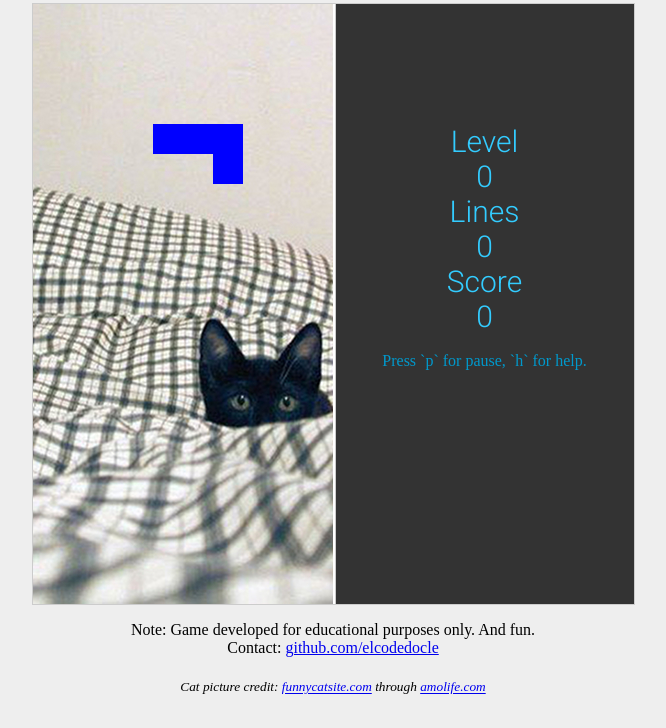
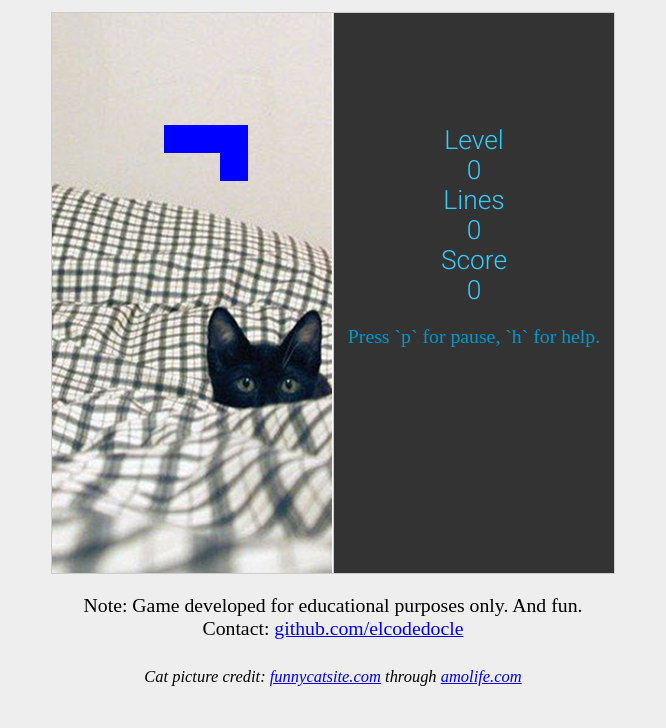
Before and after one commit to elcodedocle/tetrominos, a plain HTML site: page tetrominos.html in a window 1280 px wide. Shown: the part 87-815 px from the top of the page, without its empty margins (307-973 px from the left). Drawn offline with nearby package versions, Linux system fonts and the light colour scheme.

Commit message:
Add window fitting and automatic resizing.

```diff
--- a/fallingTetrominos3.js
+++ b/fallingTetrominos3.js
@@ -3,8 +3,6 @@
  * Copyright (C) 2013 Gael Abadin
  *
  * TODO:
- *
- * Fit window and resize on window resize.
  *
  * Menu:
  *  -Select start level
@@ -45,12 +43,10 @@ var worldClass = function(worldMap) {
     var tThis = this;
     var canvas=null, context=null, grid=null, cell=null;
 
-    var setCell = function(){
+    this.setCell = function(){
         cell = {
-            width : Math.floor(canvas.width
-                    / grid.width),
-            height : Math.floor(canvas.height
-                    / grid.height)
+            width : canvas.width / grid.width,
+            height : canvas.height / grid.height
         };
     };
     var setCanvas = function(c){
@@ -58,7 +54,7 @@ var worldClass = function(worldMap) {
         canvas = c;
         canvas.width = c.width; //clears the canvas
         context = canvas.getContext('2d');
-        setCell();
+        tThis.setCell();
     };
 
     if (worldMap ===  undefined){
@@ -130,11 +126,12 @@ var worldClass = function(worldMap) {
             }
         }
     };
-    this.redrawDirtyCells = function(){
+    this.redrawDirtyCells = function(assumeDirty){
+        if (assumeDirty===undefined) { assumeDirty = false; }
         context.lineWidth = 1;
         for (var x=0;x<grid.width;x++){
             for (var y=0;y<=grid.height;y++){
-                if ((grid.content[x][y] !== undefined)&&grid.dirty[x][y]===true){
+                if ((grid.content[x][y] !== undefined)&&(grid.dirty[x][y]||assumeDirty)){
                     var fComm;
                     if (grid.content[x][y] === 'clear'){
                         fComm = 'clearRect';
@@ -142,7 +139,7 @@ var worldClass = function(worldMap) {
                         fComm='fillRect';
                         context.fillStyle = grid.content[x][y];
                     }
-                    context[fComm](x*cell.width, y*cell.height, cell.width, cell.height);
+                    context[fComm](Math.round(x*cell.width), Math.round(y*cell.height), Math.round(cell.width), Math.round(cell.height));
                     grid.dirty[x][y]=false;
                 }
             }
@@ -169,6 +166,7 @@ var tEngineClass = function(){
 
     var tThis = this;
     var tWorld = null;
+    this.getWorld = function(){ return tWorld; };
     var actionsBuffer = [];
     var tTromino = null;
     var lines = null;
@@ -600,6 +598,36 @@ $(document).ready(function() {
         },
         close: function(event, ui) { tEngine.start(); }
     });
+    $(window).resize(function() {
+        var wWidth = 0.85*$(window).width();
+        var wHeight = 0.85*$(window).height();
+        var tHeight = Math.min(2*wWidth, wHeight);
+        tHeight -= (((0.85*tHeight)%20)/0.85);
+        var hHeight = 0.05*tHeight;
+        var cHeight = 0.85*tHeight;
+        var cWidth = cHeight/2;
+        var tWidth = 2*cWidth+2;
+        var fHeight = 0.10 * tHeight;
+        var canvas = document.getElementById('tcanvas');
+
+        $('#game').height(cHeight);
+        $('#game').width(tWidth);
+        $('#board').height(cHeight);
+        $('#board').width(cWidth);
+        $('#panel').height(cHeight);
+        $('#panel').width(cWidth);
+        $('.display').css('margin-top', 0.17*tHeight + 'px');
+        $('.display').css('font-size', 0.04*tHeight + 'px');
+        $('p').css('font-size', 0.03*tHeight + 'px');
+        $('h1').css('font-size', 0.06*tHeight + 'px');
+        canvas.height=cHeight;
+        canvas.width=cWidth;
+        canvas.style.height = cHeight+'px';
+        canvas.style.width  = cWidth+'px';
+        tEngine.getWorld().setCell();
+        tEngine.getWorld().redrawDirtyCells(true);
+    });
+    $(window).resize();
     //var fps = 0;
     //setInterval(function(){fps++;},0);
     //setInterval(function(){console.log("fps: "+fps);fps=0;},1000);
--- a/tetrominos.html
+++ b/tetrominos.html
@@ -39,8 +39,7 @@
                         <span id="score">N/A</span>
                         <br />
                     </div>
-                    <br />
-                    Press `p` for pause, `h` for help.
+                    <p>Press `p` for pause, `h` for help.</p>
                 </div>
             </div>
             <div id="footer">
@@ -73,21 +72,21 @@
             <div id="first">
                 <p>You got the highest score!</p>
                 <p>
-                    Your score: <span class="yourscore"></span><br />
+                    Your score: <span class="yourscore">N/A</span><br />
                     (No previous scores saved on this device)
                 </p>
             </div>
             <div id="win">
                 <p>You got the highest score!</p>
                 <p>
-                    Your score: <span class="yourscore"></span><br />
-                    Previous highest score on this location: <span class="highscore"></span>
+                    Your score: <span class="yourscore">N/A</span><br />
+                    Previous highest score on this location: <span class="highscore">N/A</span>
                 </p>
             </div>
             <div id="lose">
                 <p>
-                    Your score: <span class="yourscore"></span><br />
-                    Highest score on this location: <span class="highscore"></span>
+                    Your score: <span class="yourscore">N/A</span><br />
+                    Highest score on this location: <span class="highscore">N/A</span>
                 </p>
             </div>
         </div>
--- a/tstyle.css
+++ b/tstyle.css
@@ -1,11 +1,14 @@
 @import url('http:////fonts.googleapis.com/css?family=Roboto:300');
 body {
     background: #eee;
-    margin: 2em;
     text-align: center
 }
-canvas {
+p {
+    font-size: 16px;
+}
+#tcanvas {
     background-image: url(kitty_bg.jpg);
+    background-size: 100%;
 }
 #dialog-message-help {
     text-align: left;
```
